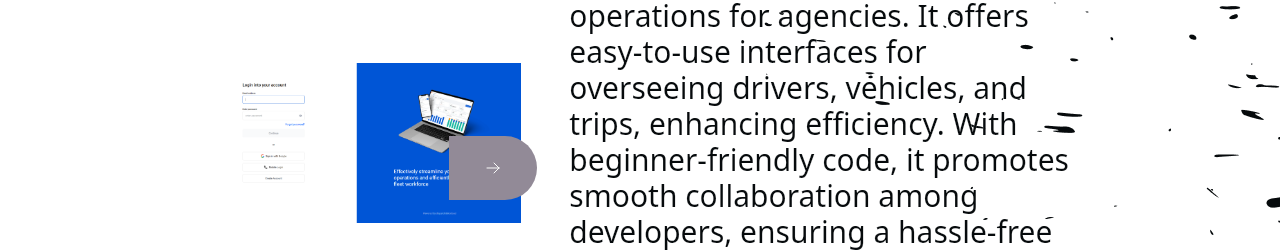
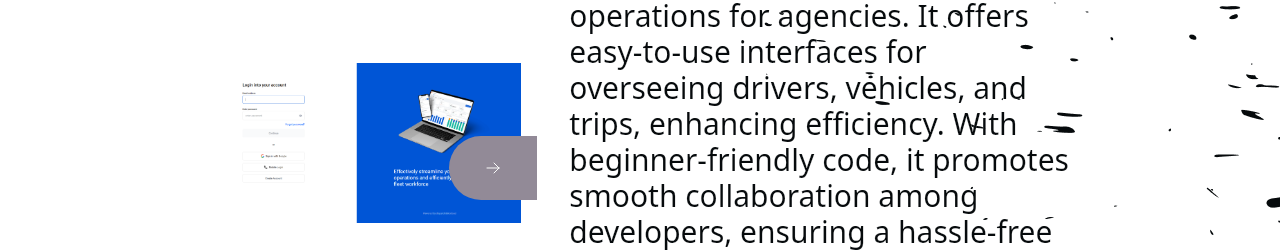
Before and after one commit to thenapster94/thatguynapster, a Next.js app: page / in a window 1280 px wide. Shown: the part 2640-2892 px from the top of the page. Built offline with nearby package versions, Linux system fonts and the light colour scheme.

Commit message:
minor update

```diff
--- a/components/previewImage.tsx
+++ b/components/previewImage.tsx
@@ -59,7 +59,7 @@ export const PreviewImage = ({
       <Button
         className={classNames(
           activeStyles,
-          "-left-4 transition rounded-l-full",
+          "-left-4 transition rounded-r-full",
           {
             [inactiveStyles]: slideConfig.isBeginning,
             "hover:bg-primary hover:text-neutral-10 text-neutral-50 opacity-100":
@@ -79,7 +79,7 @@ export const PreviewImage = ({
       <Button
         className={classNames(
           activeStyles,
-          "-right-4 rounded-r-full transition",
+          "-right-4 rounded-l-full transition",
           {
             [inactiveStyles]: slideConfig.isEnd,
             "hover:bg-primary hover:text-neutral-10 text-neutral-50 opacity-100":
```
